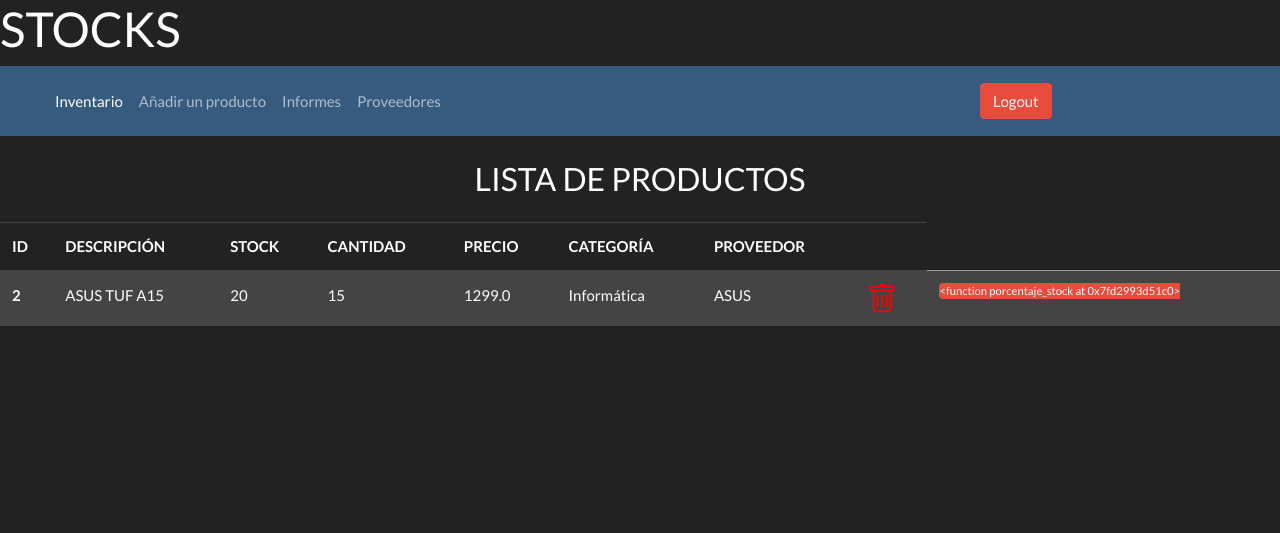
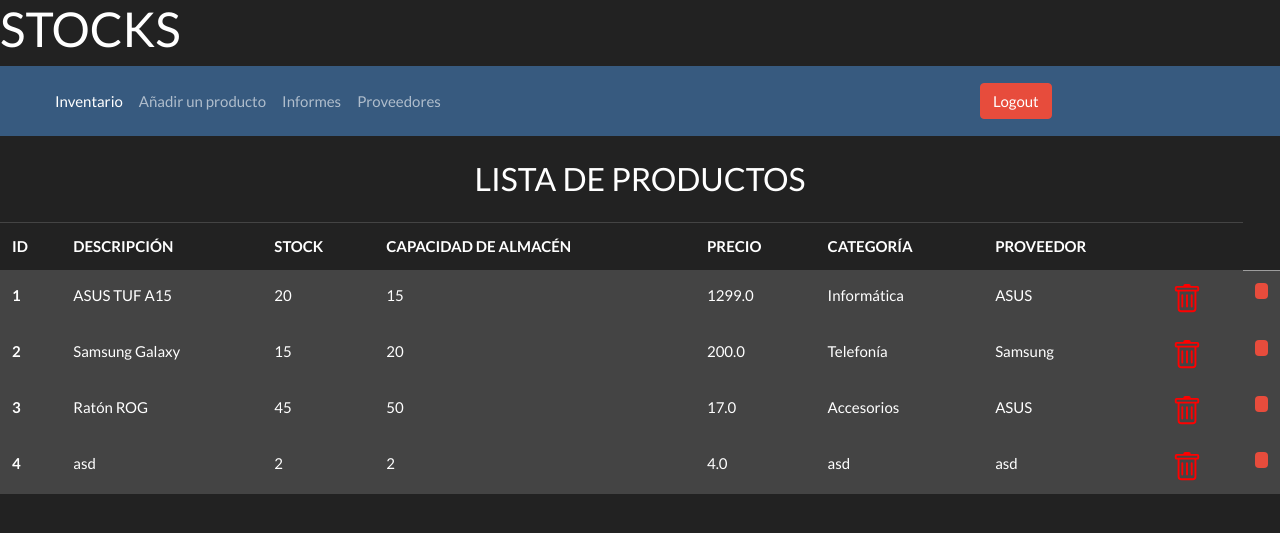
Before and after one commit to isaiherrera/Proyecto-Stocks, a Flask app: page /inventario in a window 1280 px wide. Shown: the top 533 px of the page. Run offline with Flask 2, Linux system fonts and the light colour scheme; data comes from the database, SQL or seed files in the repository; some libraries are stand-ins or nearby versions.

Commit message:
renombre de variables de la capacidad en el formulario y base de datos

```diff
--- a/models.py
+++ b/models.py
@@ -8,15 +8,15 @@
     id = Column(Integer, primary_key=True)
     descripcion = Column(String(200), nullable=False)
     stock = Column(Integer, nullable=False)
-    cantidad = Column(Integer, nullable=False)
+    capacidad = Column(Integer, nullable=False)
     precio = Column(Float, nullable=False)
     categoria = Column(String(50), nullable=False)
     proveedor = Column(String(100), nullable=False)
 
-    def __init__(self, descripcion, stock, cantidad, precio, categoria, proveedor):
+    def __init__(self, descripcion, stock, capacidad, precio, categoria, proveedor):
         self.descripcion = descripcion
         self.stock = stock
-        self.cantidad = cantidad
+        self.capacidad = capacidad
         self.precio = precio
         self.categoria = categoria
         self.proveedor = proveedor
--- a/stocks.py
+++ b/stocks.py
@@ -35,9 +35,12 @@
 @bp.route('/crear-producto', methods=['POST'])
 def crear():
     producto = Producto(descripcion=request.form['contenido_descripcion'],
-                        stock=request.form['contenido_stock'], cantidad=request.form['contenido_cantidad'],
+                        stock=request.form['contenido_stock'],
+                        capacidad=request.form['contenido_capacidad'],
                         precio=request.form['contenido_precio'],
-                        categoria=request.form['contenido_categoria'], proveedor=request.form['contenido_proveedor'])
+                        categoria=request.form['contenido_categoria'],
+                        proveedor=request.form['contenido_proveedor'])
+
     db.session.add(producto)
     db.session.commit()
     return redirect(url_for('stocks.inventario'))
--- a/templates/auth/login.html
+++ b/templates/auth/login.html
@@ -40,11 +40,11 @@
             <form method='post'>
                 <label class="col-form-" for="inputCorreo">Correo</label>
                 <input type="text" name=correo class="form-control" placeholder=
-                        "Introduce un correo" id="inputDescripcion">
+                        "Introduce un correo" id="inputCorreo">
 
                 <label class='col-form-' for="inputPassword">Contraseña</label>
                 <input type="password" name=password class="form-control" placeholder=
-                        "Introduce una contraseña" id="password">
+                        "Introduce una contraseña" id="inputpassword">
                 <button type="submit" value="Log In" class="btn btn-info col-md-4 offset-md-4 mt-4">Submit</button>
             </form>
         </div>
--- a/templates/auth/register.html
+++ b/templates/auth/register.html
@@ -41,10 +41,10 @@
             <form method='POST'>
                 <label class="col-form-" for="inputCorreo">Correo</label>
                 <input type="text" name=correo class="form-control" placeholder=
-                        "Introduce un correo" id="correo">
-                <label class='col-form-' for="inputStock">Contraseña</label>
+                        "Introduce un correo" id="inputcorreo">
+                <label class='col-form-' for="inputPassword">Contraseña</label>
                 <input type="password" name=password class="form-control" placeholder=
-                        "Introduce una contraseña" id="password">
+                        "Introduce una contraseña" id="inputPassword">
                 <button type="submit" value="Register" class="btn btn-info col-md-4 offset-md-4 mt-4">Signup
                 </button>
             </form>
--- a/templates/stocks/inventario.html
+++ b/templates/stocks/inventario.html
@@ -11,9 +11,6 @@
         right: 0;
         width: 300px;
     }
-
-
-
     </style>
 </head>
 <body>
@@ -54,7 +51,7 @@
             <th scope="col">ID</th>
             <th scope="col">DESCRIPCIÓN</th>
             <th scope="col">STOCK</th>
-            <th scope="col">CANTIDAD</th>
+            <th scope="col">CAPACIDAD DE ALMACÉN</th>
             <th scope="col">PRECIO</th>
             <th scope="col">CATEGORÍA</th>
             <th scope="col">PROVEEDOR</th>
@@ -67,7 +64,7 @@
             <th scope="row">{{producto.id}}</th>
             <td>{{producto.descripcion}}</td>
             <td>{{producto.stock}}</td>
-            <td>{{producto.cantidad}}</td>
+            <td>{{producto.capacidad}}</td>
             <td>{{producto.precio}}</td>
             <td>{{producto.categoria}}</td>
             <td>{{producto.proveedor}}</td>
@@ -79,15 +76,10 @@
                           d="M14.5 3a1 1 0 0 1-1 1H13v9a2 2 0 0 1-2 2H5a2 2 0 0 1-2-2V4h-.5a1 1 0 0 1-1-1V2a1 1 0 0 1 1-1H6a1 1 0 0 1 1-1h2a1 1 0 0 1 1 1h3.5a1 1 0 0 1 1 1v1zM4.118 4 4 4.059V13a1 1 0 0 0 1 1h6a1 1 0 0 0 1-1V4.059L11.882 4H4.118zM2.5 3V2h11v1h-11z"/>
                 </svg>
             </a></td>
-
-            <!--            <td><div class="progress">-->
-            <!--                <div class="progress-bar" role="progressbar" style={{"width:",(producto.stock/producto.cantidad)*100,"%;"}} aria-valuenow="25" aria-valuemin="0"-->
-            <!--                     aria-valuemax="100"></div>-->
-            <!--            </div></td>-->
             <td>
                 <div class="progress">
-                    <div class="progress-bar bg-danger" role="progressbar" style={{"width:",porcentaje|string,"%;"}}
-                         aria-valuenow="100" aria-valuemin="0" aria-valuemax="100">{{porcentaje}}</div>
+                    <div class="progress-bar bg-danger" role="progressbar" style={{"width:100%"}}
+                         aria-valuenow="100" aria-valuemin="0" aria-valuemax="100"></div>
                 </div>
 
             </td>
```
Also changed, not shown: templates/stocks/addProduct.html (+6 -5 lines), instance/almacen.db.
